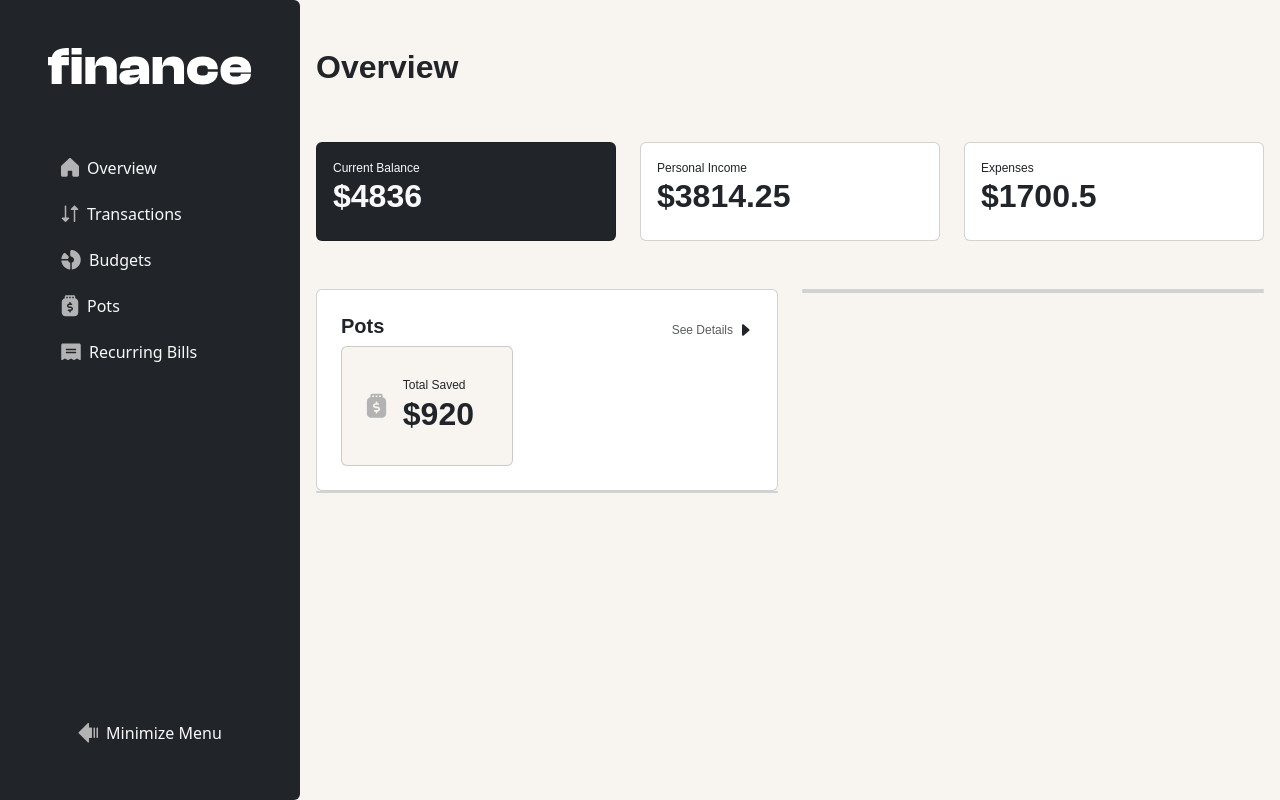
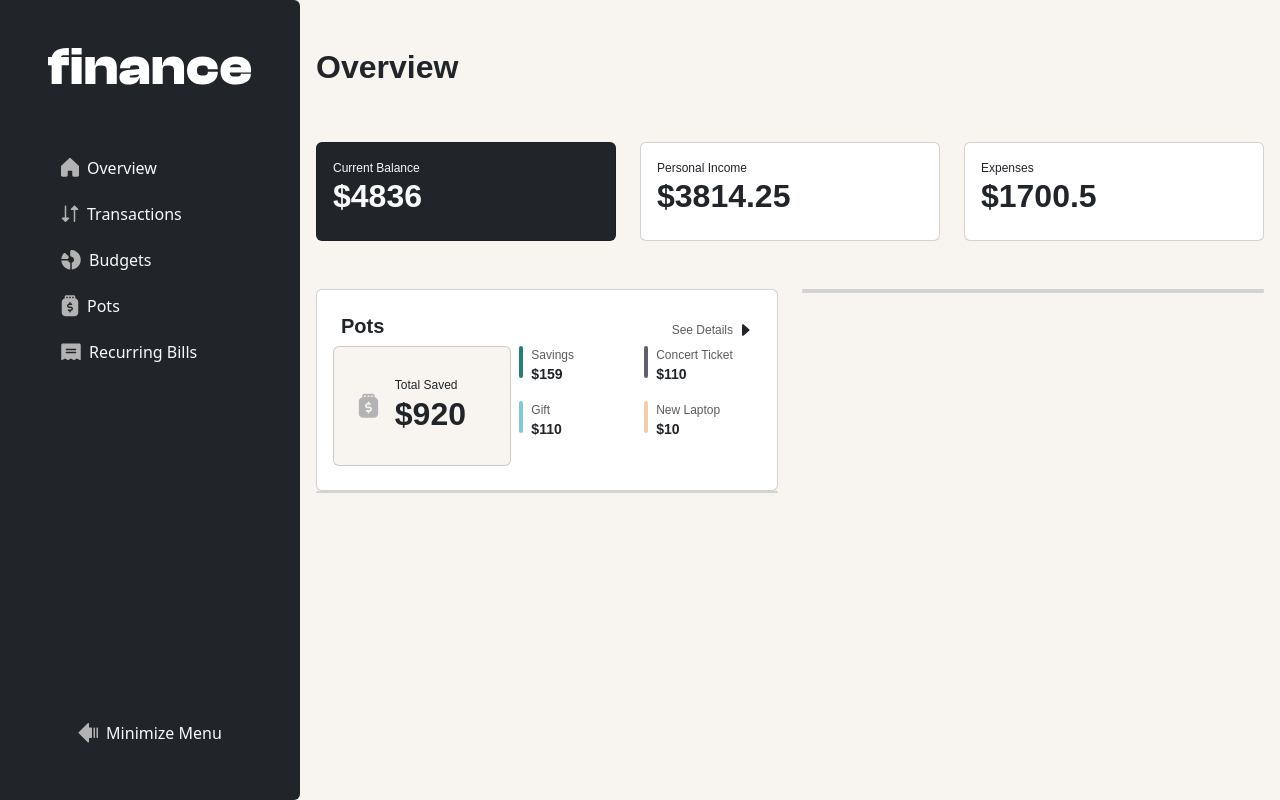
Before and after one commit to abdalsimam1-sketch/personal-finance-app, a React (Vite) app: page / in a window 1280 px wide. Built offline with nearby package versions, Linux system fonts and the light colour scheme.

Commit message:
add : section to show some of the items in the pots

```diff
--- a/src/index.css
+++ b/src/index.css
@@ -218,7 +218,7 @@
 }
 
 /* OVERVIEW-POTS */
-section > .pots-total {
+div > .pots-total {
   background-color: var(--color-beige-100);
 }
 
--- a/src/pages/Overview.jsx
+++ b/src/pages/Overview.jsx
@@ -58,6 +58,7 @@ export const Overview = () => {
               label="Pots"
               path="/pots"
             ></SeeDetails>
+            <div className="row g-3">
               <div className="col-12 col-md-5 card pots-total p-4">
                 <div className="d-flex gap-3">
                   <img
@@ -74,7 +75,33 @@ export const Overview = () => {
                   </div>
                 </div>
               </div>
-            <div></div>
+              <div className="col-12 col-md-7">
+                <div className="row g-3">
+                  {data.pots.slice(0, 4).map((item, index) => (
+                    <div className="col-6">
+                      <div className="d-flex gap-2 ">
+                        <div
+                          className="rounded-pill"
+                          style={{
+                            width: "4px",
+                            height: "2rem",
+                            backgroundColor: item.theme,
+                          }}
+                        ></div>
+                        <div className="d-flex flex-column">
+                          <span className="text-muted text-preset-5">
+                            {item.name}
+                          </span>
+                          <span className="fw-bold text-preset-4">
+                            ${item.total}
+                          </span>
+                        </div>
+                      </div>
+                    </div>
+                  ))}
+                </div>
+              </div>
+            </div>
           </section>
           <section className="transactions-section  card"></section>
         </div>
```
Lines whose indentation alone changed are shown as unchanged.
